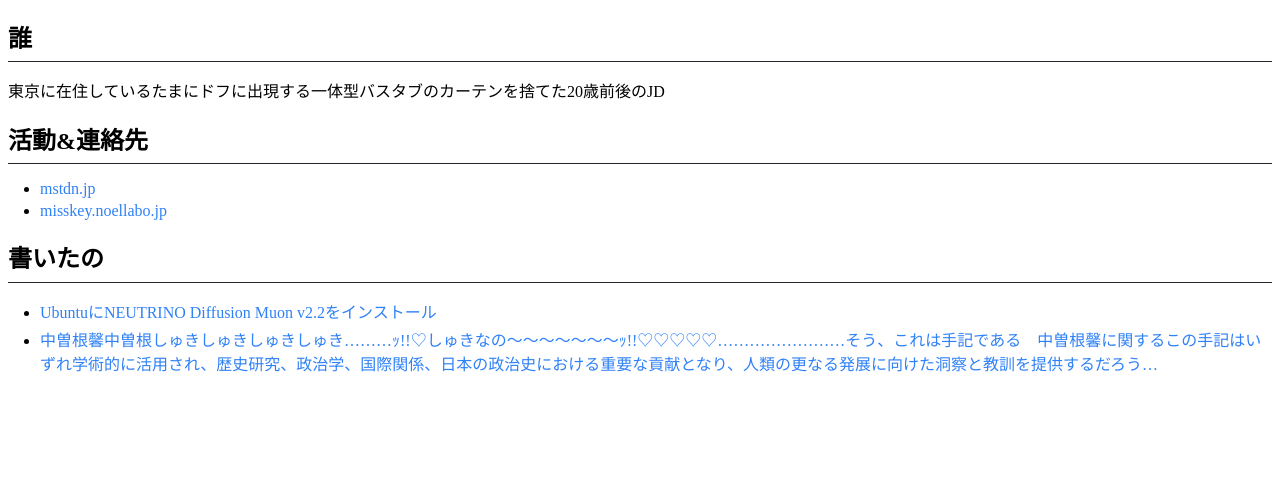
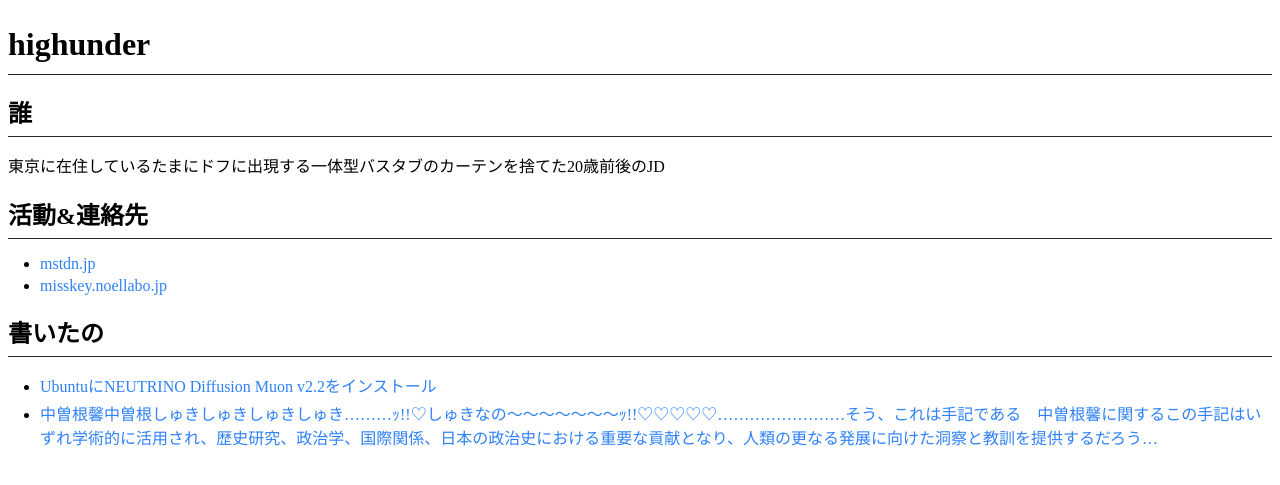
Before and after one commit to highunder/highunder.github.io, a Jekyll site: the page built from index.md, in a window 1280 px wide. Shown: the top 485 px of the page. Built offline with Jekyll 4.4.1, drawn with Linux system fonts in a browser that asks for light colours.

Commit message:
Update index.md

```diff
--- a/index.md
+++ b/index.md
@@ -2,6 +2,8 @@
 layout: default
 title: top page
 ---
+
+# highunder
 
 ## 誰
 
```
